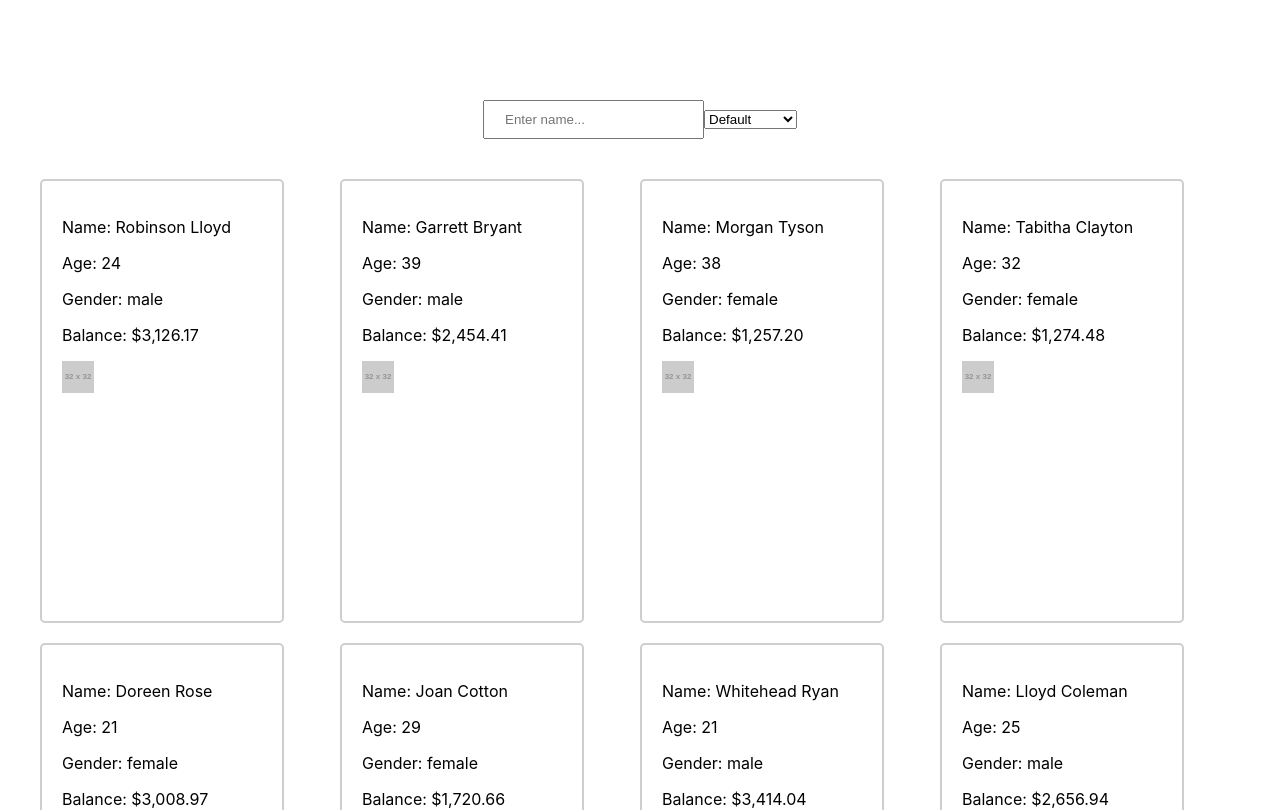
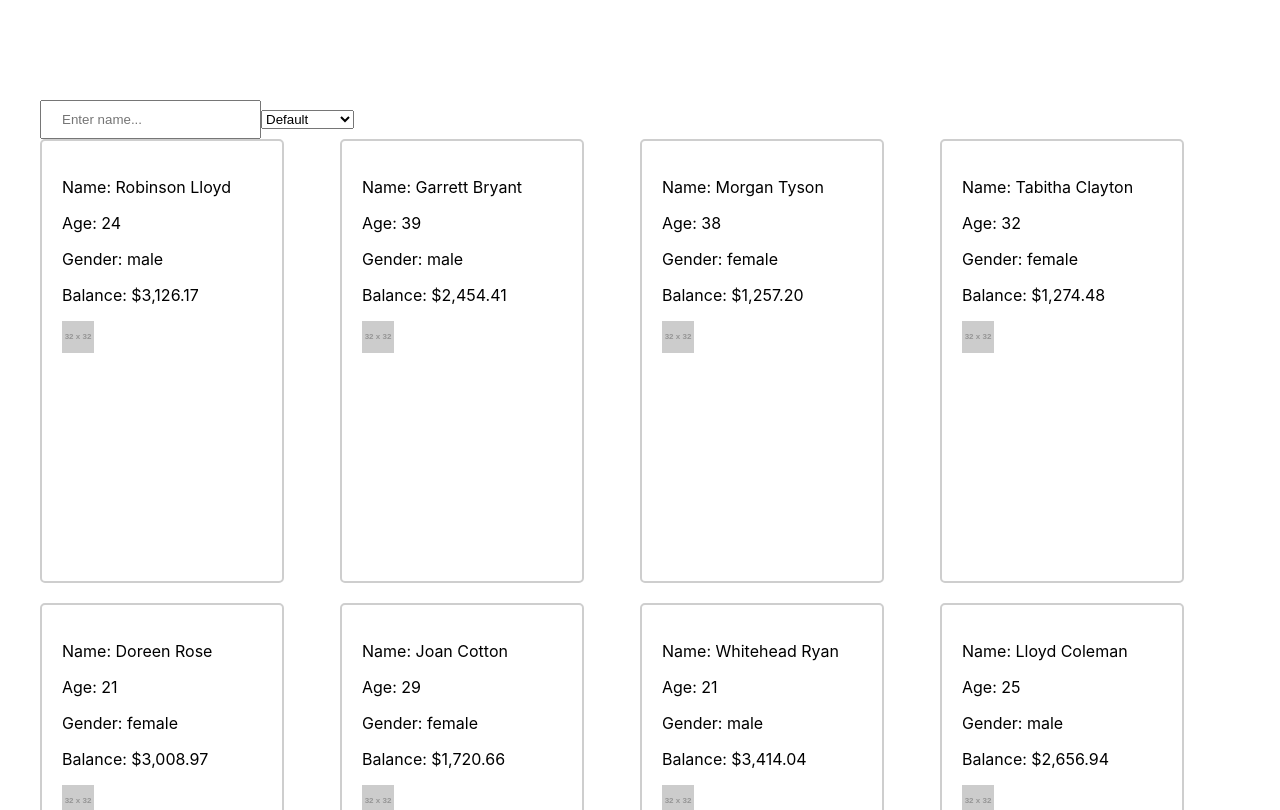
Before and after one commit to dmytrobaraban/React_HW, a React (Create React App) app: page / in a window 1280 px wide. Shown: the top 810 px of the page. Built offline with nearby package versions, Linux system fonts and the light colour scheme.

Commit message:
Header as component

```diff
--- a/src/App.jsx
+++ b/src/App.jsx
@@ -3,10 +3,11 @@ import './App.css';
 import userData from './userData.js';
 import User from './User';
 import Modal from './Modal';
+import Header from './Header';
 
 function App() {
-  const [users, setUsers] = useState(userData);
-  const [filter, setFilter] = useState({
+ const [users, setUsers] = useState(userData);
+ const [filter, setFilter] = useState({
     name: '',
     sort: 'default',
   });
@@ -58,19 +59,10 @@ function App() {
       {isShowModal ? (
         <Modal handleCloseModal={handleCloseModal} user={modalUser} />
       ) : null}
-      <header className="header">
-        <input
-          type="text"
-          placeholder="Enter name..."
-          className="header_input"
-          onChange={handleInputOnChange}
-        />
-        <select onChange={handleSortOnChange}>
-          <option value="default">Default</option>
-          <option value="asc">Ascending</option>
-          <option value="desc">Descending</option>
-        </select>
-      </header>
+      <Header
+        handleInputOnChange={handleInputOnChange}
+        handleSortOnChange={handleSortOnChange}
+      />
       <div className="users-list">
         {users.map((user) => (
           <User user={user} handleShowModal={() => handleShowModal(user)} />
--- /dev/null
+++ b/src/Header.jsx
@@ -0,0 +1,22 @@
+import React from 'react';
+
+const Header = ({ handleInputOnChange, handleSortOnChange }) => {
+
+  return (
+    <>
+      <input
+        type="text"
+        placeholder="Enter name..."
+        className="header_input"
+        onChange={handleInputOnChange}
+      />
+      <select onChange={handleSortOnChange}>
+        <option value="default">Default</option>
+        <option value="asc">Ascending</option>
+        <option value="desc">Descending</option>
+      </select>
+    </>
+  );
+};
+
+export default Header;
```
